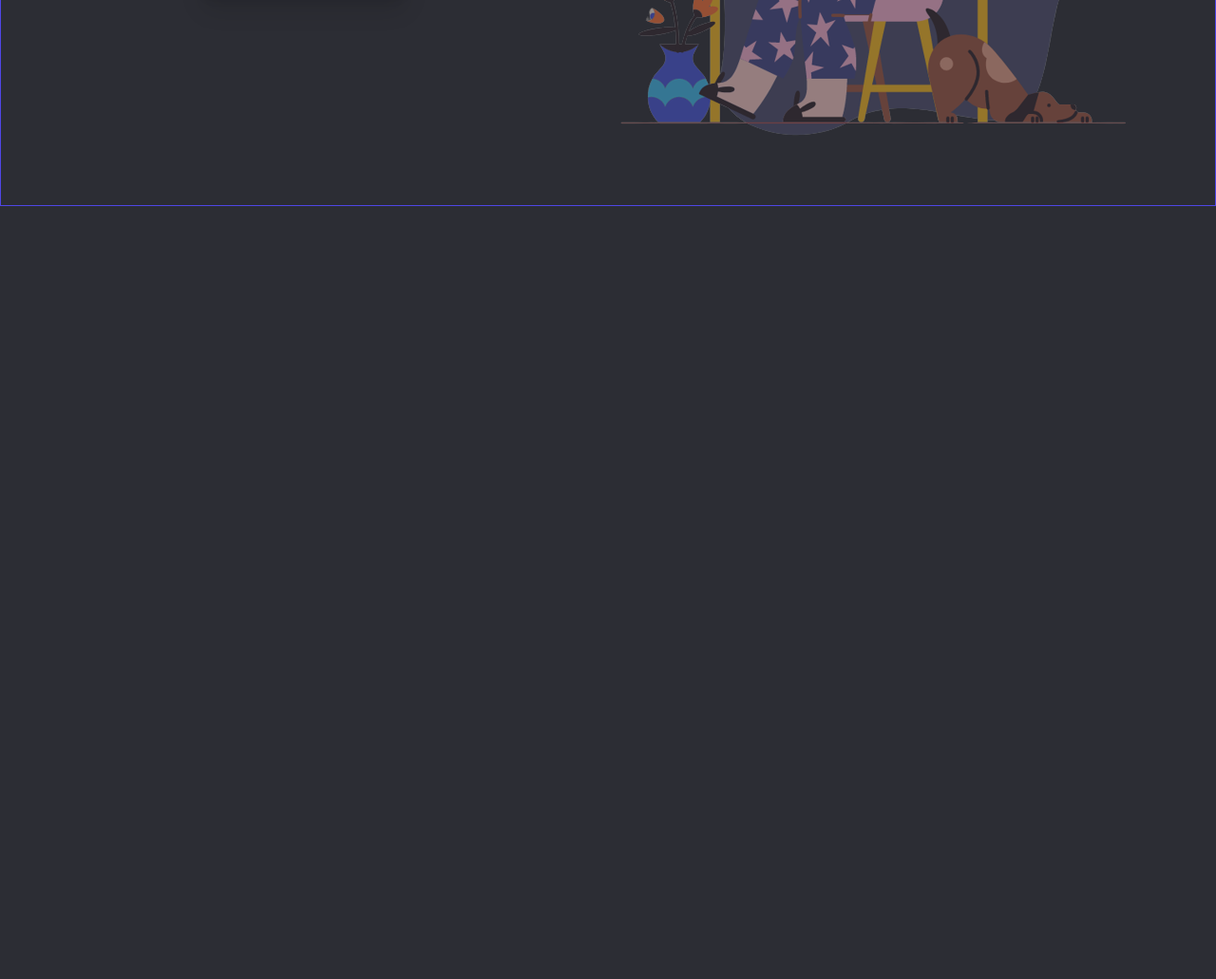
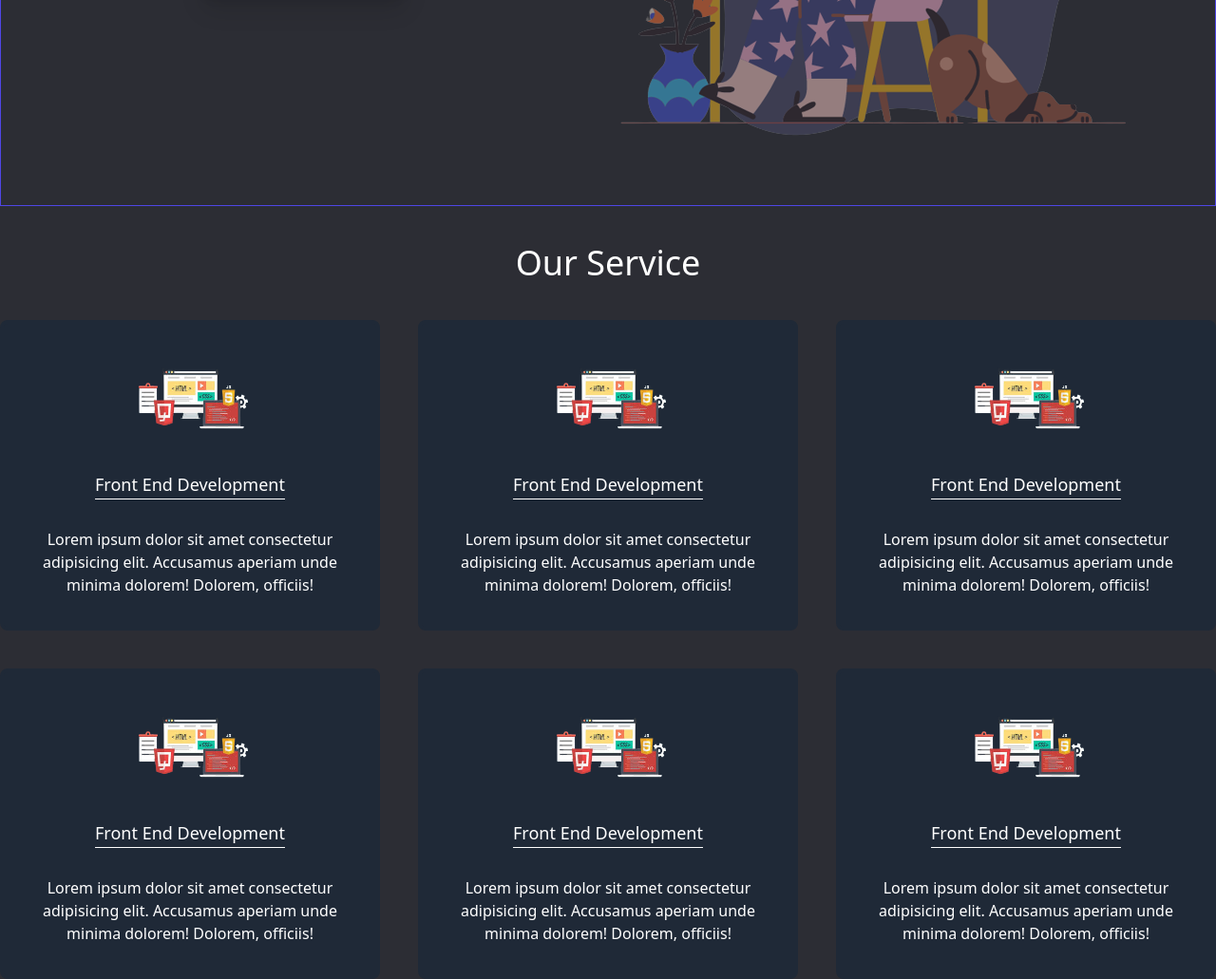
Before and after one commit to Sheikh-Farid77/first-tailwind-project, a website built with Vite: page index.html in a window 1280 px wide. Shown: the part 507-1538 px from the top of the page at 95% size. Before the commit the page ends 800 px from the top, so only its background shows below. Built offline with nearby package versions, Linux system fonts and the light colour scheme.

Commit message:
The main section done

```diff
--- a/index.html
+++ b/index.html
@@ -1,5 +1,6 @@
 <!DOCTYPE html>
 <html lang="en">
+
 <head>
   <meta charset="UTF-8" />
   <meta name="viewport" content="width=device-width, initial-scale=1.0" />
@@ -12,14 +13,10 @@
     <div class="container mx-auto">
       <div class="sm:flex justify-between items-center py-7">
         <div class="sm:text-xl font-bold text-white text-center mb-4 sm:mb-0">
-            <a href="#"
-              ><span class="text-[#F75F36]">S</span>mart Cod
-              <span class="text-[#F75F36]">ers</span></a
-            >
+          <a href="#"><span class="text-[#F75F36]">S</span>mart Cod
+            <span class="text-[#F75F36]">ers</span></a>
         </div>
-          <ul
-            class="sm:flex sm:text-lg font-bold text-white text-center border-t sm:border-none"
-          >
+        <ul class="sm:flex sm:text-lg font-bold text-white text-center border-t sm:border-none">
           <li class="text-[#F75F36] mt-4 sm:mt-0">
             <a class="px-4" href="#">Home</a>
           </li>
@@ -32,10 +29,17 @@
     </div>
   </nav>
   <header>
-      <div class="container mx-auto text-white sm:flex justify-around items-center h-[80vh] pt-10 px-10 border border-indigo-600 border-t-0">
+    <div
+      class="container mx-auto text-white sm:flex justify-around items-center h-[80vh] pt-10 px-10 border border-indigo-600 border-t-0">
       <div class="text-center">
-            <h1 class=" text-5xl">Smart Coders: Learn <br> Programming</h1>
-            <button class="px-10 py-2 font-bold mt-6 rounded-full bg-[#3b3dd4] shadow-xl">Join Our Team <svg xmlns="http://www.w3.org/2000/svg" fill="none" viewBox="0 0 24 24" stroke-width="1.5" stroke="currentColor" class="w-6 h-6 animate-ping inline-block text-red-800 ml-2">
+        <h1 class="text-5xl">
+          Smart Coders: Learn <br />
+          Programming
+        </h1>
+        <button class="px-10 py-2 font-bold mt-6 rounded-full bg-[#3b3dd4] shadow-xl">
+          Join Our Team
+          <svg xmlns="http://www.w3.org/2000/svg" fill="none" viewBox="0 0 24 24" stroke-width="1.5"
+            stroke="currentColor" class="w-6 h-6 animate-ping inline-block text-red-800 ml-2">
             <path stroke-linecap="round" stroke-linejoin="round" d="M17.25 8.25 21 12m0 0-3.75 3.75M21 12H3" />
           </svg>
         </button>
@@ -45,5 +49,49 @@
       </div>
     </div>
   </header>
+  <main class="container mx-auto">
+    <section class="mt-10">
+      <h1 class="text-4xl text-white text-center mb-10">Our Service</h1>
+      <div class="grid md:grid-cols-2 lg:grid-cols-3 gap-10">
+        <div class="text-center bg-gray-800 p-8 border-4 rounded-lg border-gray-800 hover:border-indigo-800">
+          <img class="w-1/2 mx-auto" src="images/frontEnd.png" alt="">
+          <h4 class="text-lg text-white underline underline-offset-8 py-8">Front End Development</h4>
+          <p class="text-white">Lorem ipsum dolor sit amet consectetur adipisicing elit. Accusamus aperiam unde minima
+            dolorem! Dolorem, officiis!</p>
+        </div>
+        <div class="text-center bg-gray-800 p-8 border-4 rounded-lg border-gray-800 hover:border-indigo-800">
+          <img class="w-1/2 mx-auto" src="images/frontEnd.png" alt="">
+          <h4 class="text-lg text-white underline underline-offset-8 py-8">Front End Development</h4>
+          <p class="text-white">Lorem ipsum dolor sit amet consectetur adipisicing elit. Accusamus aperiam unde minima
+            dolorem! Dolorem, officiis!</p>
+        </div>
+        <div class="text-center bg-gray-800 p-8 border-4 rounded-lg border-gray-800 hover:border-indigo-800">
+          <img class="w-1/2 mx-auto" src="images/frontEnd.png" alt="">
+          <h4 class="text-lg text-white underline underline-offset-8 py-8">Front End Development</h4>
+          <p class="text-white">Lorem ipsum dolor sit amet consectetur adipisicing elit. Accusamus aperiam unde minima
+            dolorem! Dolorem, officiis!</p>
+        </div>
+        <div class="text-center bg-gray-800 p-8 border-4 rounded-lg border-gray-800 hover:border-indigo-800">
+          <img class="w-1/2 mx-auto" src="images/frontEnd.png" alt="">
+          <h4 class="text-lg text-white underline underline-offset-8 py-8">Front End Development</h4>
+          <p class="text-white">Lorem ipsum dolor sit amet consectetur adipisicing elit. Accusamus aperiam unde minima
+            dolorem! Dolorem, officiis!</p>
+        </div>
+        <div class="text-center bg-gray-800 p-8 border-4 rounded-lg border-gray-800 hover:border-indigo-800">
+          <img class="w-1/2 mx-auto" src="images/frontEnd.png" alt="">
+          <h4 class="text-lg text-white underline underline-offset-8 py-8">Front End Development</h4>
+          <p class="text-white">Lorem ipsum dolor sit amet consectetur adipisicing elit. Accusamus aperiam unde minima
+            dolorem! Dolorem, officiis!</p>
+        </div>
+        <div class="text-center bg-gray-800 p-8 border-4 rounded-lg border-gray-800 hover:border-indigo-800">
+          <img class="w-1/2 mx-auto" src="images/frontEnd.png" alt="">
+          <h4 class="text-lg text-white underline underline-offset-8 py-8">Front End Development</h4>
+          <p class="text-white">Lorem ipsum dolor sit amet consectetur adipisicing elit. Accusamus aperiam unde minima
+            dolorem! Dolorem, officiis!</p>
+        </div>
+      </div>
+    </section>
+  </main>
 </body>
+
 </html>
```
Also changed, not shown: images/frontEnd.png (added). Lines whose indentation alone changed are shown as unchanged.
